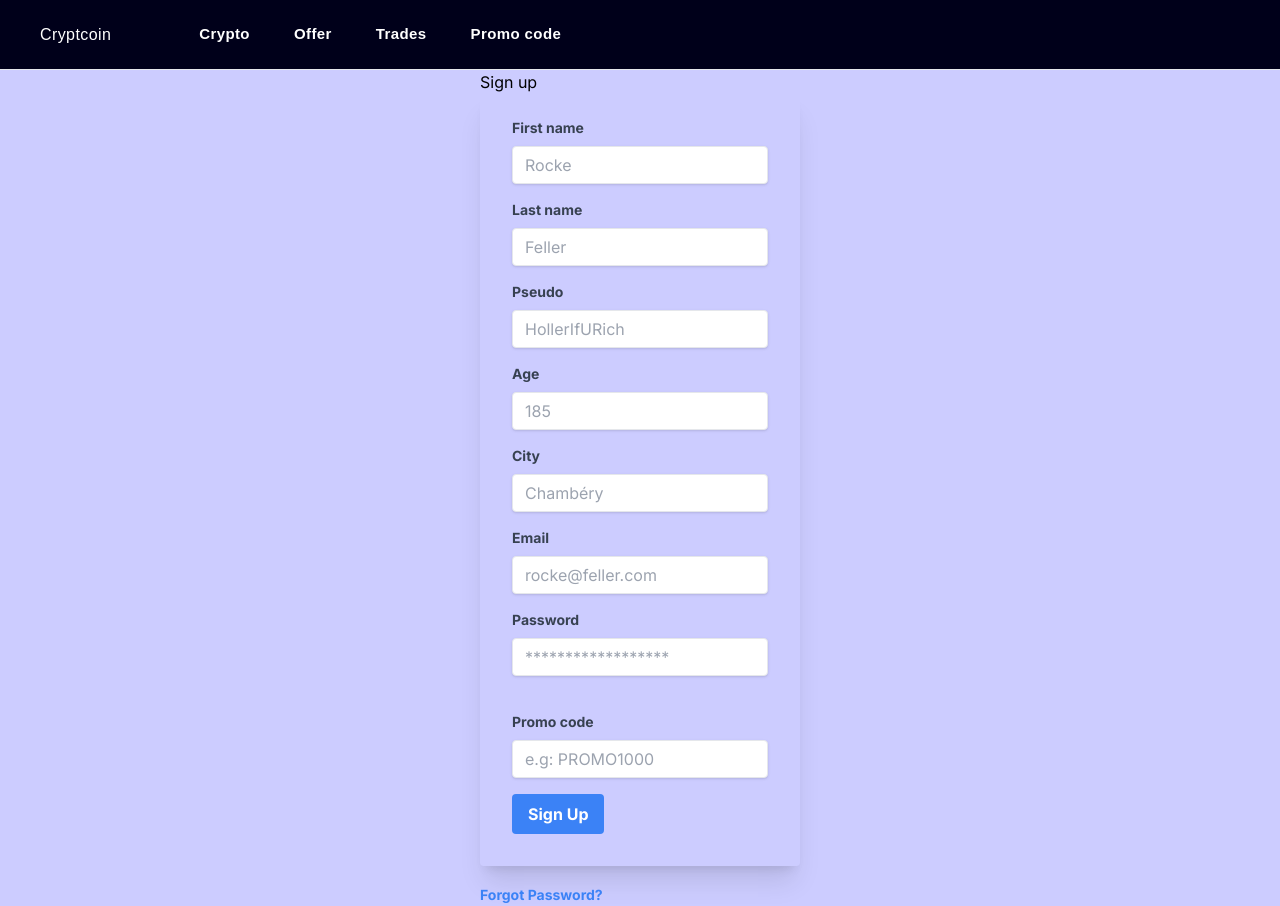
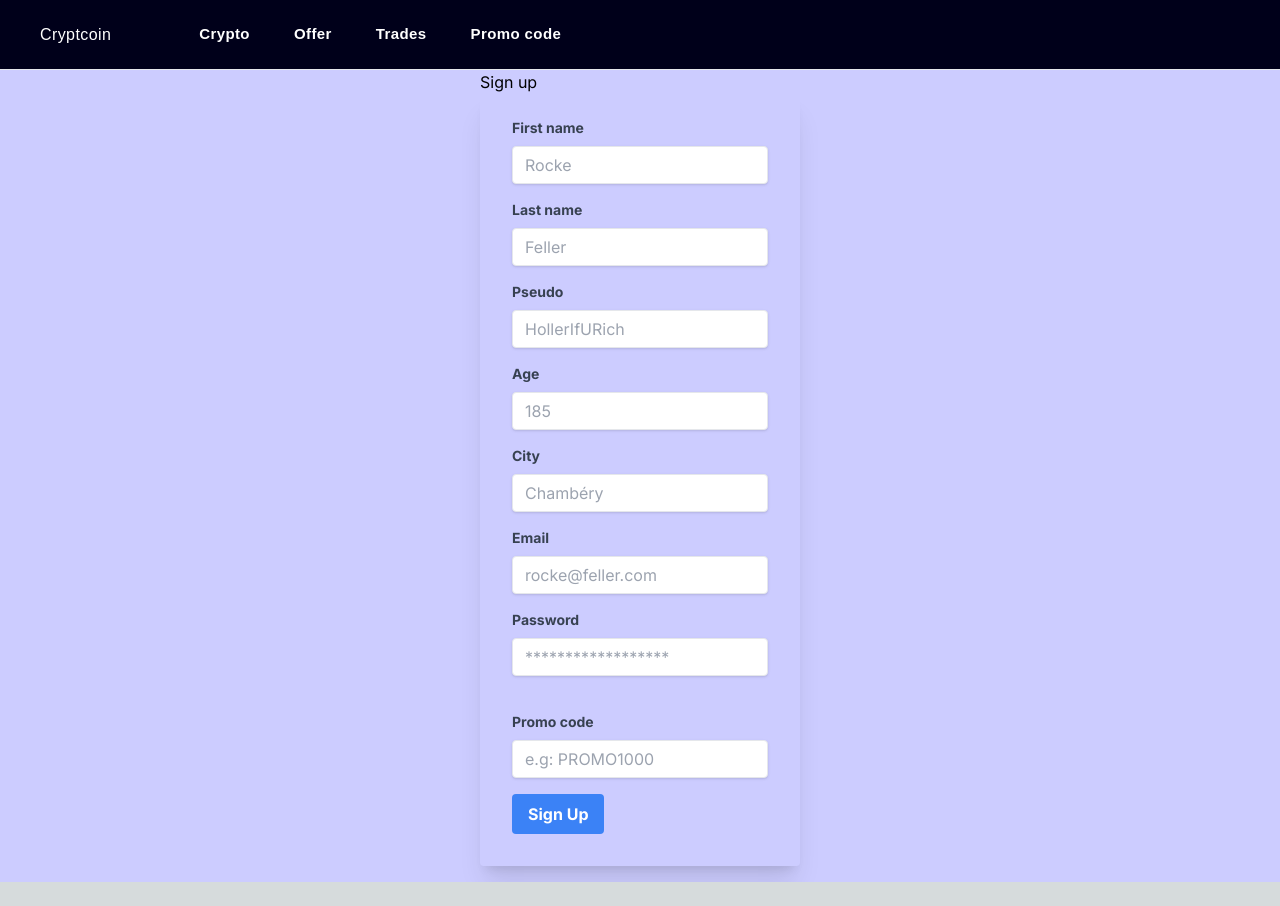
Before and after one commit to Juninho619/cryptcoin, a Next.js app: page /register in a window 1280 px wide. After the commit the page ends 882 px from the top, so only its background shows below. Built offline with nearby package versions, Linux system fonts and the light colour scheme.

Commit message:
useless forgot password

```diff
--- a/src/components/RegisterForm.tsx
+++ b/src/components/RegisterForm.tsx
@@ -241,11 +241,6 @@ function RegisterForm() {
             Sign Up
           </button>
         </form>
-        <a
-          className='inline-block align-baseline font-bold text-sm text-blue-500 hover:text-blue-800'
-          href='#'>
-          Forgot Password?
-        </a>
         <p className='text-center text-gray-500 text-xs'></p>
       </div>
     </div>
```
